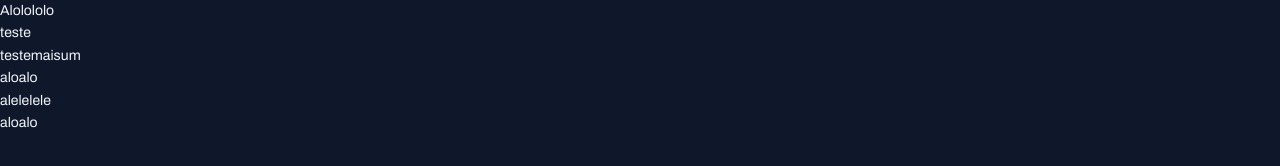
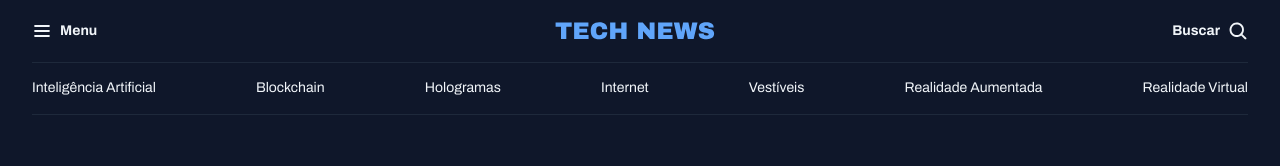
Before and after one commit to Fergani94/RS---Portal-de-Noticia, a plain HTML site: page index.html in a window 1280 px wide. Drawn offline with Linux system fonts and the light colour scheme.

Commit message:
Menu spacing

```diff
--- a/index.html
+++ b/index.html
@@ -10,11 +10,33 @@
 <link rel="stylesheet" href="styles/index.css">
 </head>
 <body>
-  <h1>Alolololo</h1>
-  <h2>teste</h2>
-  <h3>testemaisum</h3>
-  <span>aloalo</span>
-  <p>alelelele</p>
-  <a href="#">aloalo</a>
+  <header class="container">
+    <nav id="primary" class="grid-flow-col">
+      <div>
+        <img src="assets/icons/List.svg" alt="Ícone de menu">
+        <strong>Menu</strong>
+      </div>
+
+      <div>
+        <img src="assets/Tech News.svg" alt="TechNews logo">
+      </div>
+
+      <div>
+        <strong>Buscar</strong>
+        <img src="assets/icons/MagnifyingGlass.svg" alt="Ícone de lupa para pesquisa">
+      </div>
+    </nav>
+
+    <nav id="secondary" class="grid-flow-col">
+      <a href="">Inteligência Artificial</a>
+      <a href="">Blockchain</a>
+      <a href="">Hologramas</a>
+      <a href="">Internet</a>
+      <a href="">Vestíveis</a>
+      <a href="">Realidade Aumentada</a>
+      <a href="">Realidade Virtual</a>
+
+    </nav>
+  </header>
 </body>
 </html>
--- a/styles/global.css
+++ b/styles/global.css
@@ -36,3 +36,19 @@ a:hover {
 h1,h2,h3 {
   font: inherit
 }
+
+.container {
+  max-width: 1280px;
+  padding-inline: 32px;
+  margin-inline: auto;
+}
+
+/* utility first*/
+.grid {
+  display: grid;
+}
+
+.grid-flow-col {
+  display: grid;
+  grid-auto-flow: column;
+}
--- /dev/null
+++ b/styles/header.css
@@ -0,0 +1,24 @@
+#primary{
+  padding-block: 20px;
+
+  div {
+    display: flex;
+    align-items: center;
+    gap: 8px;
+  }
+
+  /* nesting css */
+  div:nth-child(2) {
+    margin-inline: auto;
+  }
+  div:nth-child(3){
+    justify-self: end;
+  }
+}
+
+#secondary {
+  padding-block: 14px;
+  border: solid 1px var(--stroke-color);
+  border-inline: none;
+  justify-content: space-between;
+}
--- a/styles/index.css
+++ b/styles/index.css
@@ -1 +1,2 @@
 @import url(global.css);
+@import url(header.css);
```
